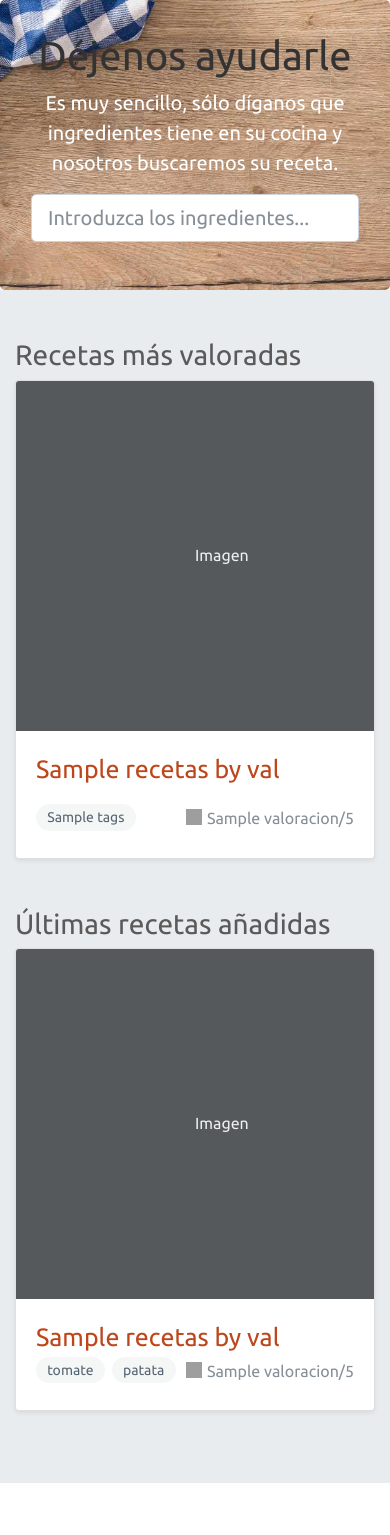
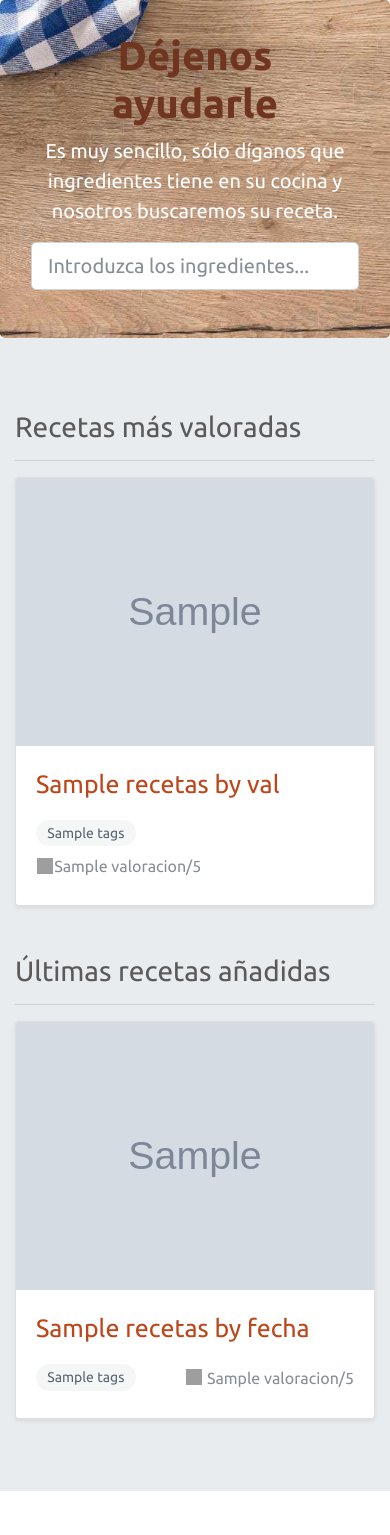
Before and after one commit to jcguzmand/buscador_recetas_proyecto_CFTIC, a Symfony app: template templates/inicio.html.twig in a window 390 px wide. Shown: the part 101-1636 px from the top of the page. Run offline with Twig, Linux system fonts and the light colour scheme; the template is opened without the code that fills it: most values are stand-ins (such as "Sample title", 1, 10 or a date in 2020); grey boxes marked "Sample" are stand-in pictures; some libraries are stand-ins or nearby versions; grey boxes are pictures that could not be loaded.

Commit message:
comienzo de la vista de detalles de recetas

```diff
--- a/public/css/styles.css
+++ b/public/css/styles.css
@@ -16,10 +16,6 @@
     margin-bottom: 0;
 }
 
-.jumbotron h1 {
-    font-weight: 300;
-}
-
 .jumbotron .container {
     max-width: 40rem;
 }
@@ -32,10 +28,11 @@ footer {
 footer p {
     margin-bottom: .25rem;
 }
+/* End Plantilla de bootstrap----------------------------------------------------------- */
 
-/*----------------------------------------------------------- */
+/*Start Search----------------------------------------------------------- */
 
-#banner{
+#search{
     margin-bottom: 0;
     background-image: url('../img/mantel.jpg');
     background-repeat: no-repeat;
@@ -45,12 +42,27 @@ footer p {
     position: relative;
 }
 
-#texto-banner{
+#search_text{
     color: white;
 }
 
+.search_header{
+    color: #703520;
+    font-weight: bold;
+
+}
+
+/*End Search----------------------------------------------------------- */
+
+/*Start listado de recetas--------------------------------------------- */
+.receta_card:hover{
+    background-color: #f3e7e2;
+}
+
+
 .inicio_titulos{
     color: rgb(90, 90, 90);
+    margin-bottom: 0px !important;
 }
 
 .receta_nombre{
@@ -79,3 +91,16 @@ img.emoji {
     background-color: #f5f7f7;
     margin: 0 .5em .5em 0;
 }
+/*End listado de recetas--------------------------------------------- */
+
+/*Start detalles de recetas--------------------------------------------- */
+
+.detalleReceta_nombre{
+    color: rgb(90, 90, 90);
+    margin-bottom: 0px !important;
+}
+
+.card-box{
+    padding: 40px;
+    background-color: white;
+}
--- a/src/Controller/InicioController.php
+++ b/src/Controller/InicioController.php
@@ -13,7 +13,6 @@ class InicioController extends AbstractController
     #[Route('/inicio', name: 'inicio')]
     public function inicio(Request $request, EntityManagerInterface $em)
     {
-
         //Creacion de la consulta de recetas por valoración-----------------------------------------------------
         $queryByVal = $em->createQuery('SELECT r FROM App\Entity\Recetas r ORDER BY r.valoracion DESC');
         //Establecer el limit de la consulta, max 6 registros
--- a/templates/base.html.twig
+++ b/templates/base.html.twig
@@ -11,7 +11,7 @@
 		href="/libs/bootstrap4/bootstrap.min.css" rel="stylesheet" type="text/css" id="bootstrap-stylesheet"/>
 		<!-- JS Fontawesone -->
 		<script src="https://kit.fontawesome.com/eb9a666b3e.js" crossorigin="anonymous"></script>
-		<!-- CSS personalizados-->
+		<!-- Bloque CSS personalizados-->
 		{% block stylesheets %}{% endblock %}
 	</head>
 	<body>
@@ -22,13 +22,18 @@
 		{% else %}
 			{{include('menus/menuRegistrados.html.twig')}}
 		{% endif %}
-		<!-- Buscador -->
-		{% if 1 == 1 %}
-			{{include('elements/search.html.twig')}}
-		{% endif %}
-		<!-- Contenido personalizado -->
-		{% block content %}{% endblock %}
-		<!-- Pie de página -->
+
+		<!-- Bloque buscador -->
+		{% block search %}{% endblock %}
+
+		<div class="album py-5 bg-light">
+			<div class="container">
+				<!-- Bloque contenido dinámico -->
+				{% block content %}{% endblock %}
+			</div>
+		</div>
+
+		<!-- Bloque pie de página -->
 		{% if 1 == 1 %}
 			{{include('elements/footer.html.twig')}}
 		{% endif %}
@@ -36,7 +41,7 @@
 		<!-- JS -->
 		<script src="/libs/jquery/jquery-3.6.0.min.js"></script>
 		<script src="/libs/bootstrap4/bootstrap.bundle.min.js"></script>
-		<!-- JS personalizados-->
+		<!--Bloque JS personalizados-->
 		{% block javascripts %}{% endblock %}
 	</body>
 </html>
--- a/templates/elements/search.html.twig
+++ b/templates/elements/search.html.twig
@@ -1,8 +1,8 @@
 <!--Element Search-->
-<section class="jumbotron text-center" id="banner">
+<section class="jumbotron text-center" id="search">
 	<div class="container">
-		<h1>Déjenos ayudarle</h1>
-		<p class="lead" id="texto-banner">Es muy sencillo, sólo díganos que ingredientes tiene en su cocina y nosotros buscaremos su receta.</p>
+		<h1 class="search_header">Déjenos ayudarle</h1>
+		<p class="lead" id="search_text">Es muy sencillo, sólo díganos que ingredientes tiene en su cocina y nosotros buscaremos su receta.</p>
     <div class="form-group">
       <input class="form-control form-control-lg" type="text" placeholder="Introduzca los ingredientes..." id="inputLarge">
     </div>
--- a/templates/inicio.html.twig
+++ b/templates/inicio.html.twig
@@ -1,23 +1,52 @@
 {% extends 'base.html.twig' %}
 
-{% block title %}Inicio
+{% block title %}
+	Inicio
+{% endblock %}
+
+{% block search %}
+	{{include('elements/search.html.twig')}}
 {% endblock %}
 
 {% block content %}
-
 	<!--Contenido dinámico -->
-	<div class="album py-5 bg-light">
-		<div class="container">
-            <h3 class="inicio_titulos">Recetas más valoradas</h3>
+	<h3 class="mt-4 inicio_titulos">Recetas más valoradas</h3>
+	<hr>
 	<div class="row">
 		{% for receta in recetasByVal %}
 			<div class="col-md-6">
-						<div class="card mb-4 shadow-sm">
-							<svg class="bd-placeholder-img card-img-top" width="100%" height="350" xmlns="http://www.w3.org/2000/svg" role="img" aria-label="Placeholder: Thumbnail" preserveaspectratio="xMidYMid slice" focusable="false">
-								<title>Placeholder</title>
-								<rect width="100%" height="100%" fill="#55595c"></rect>
-								<text x="50%" y="50%" fill="#eceeef" dy=".3em">Imagen</text>
-							</svg>
+				<div class="card mb-4 shadow-sm receta_card">
+					<img class="card-img-top" src="img/recetas/{{receta.ImagenUrl}}" alt="{{ receta.nombre }}">
+					<div class="card-body">
+						<a href="{{ path('verDetalles', {id: receta.Id})}}" class="receta_nombre">{{ receta.nombre }}</a>
+						<div class="row mt-3">
+							<div class="col-sm-10">
+								{% set tags = receta.tags %}
+								{% set arrayTags = tags|split(',') %}
+								{% for tag in arrayTags %}
+									<a href="#" class="rdr-tag">{{ tag }}</a>
+								{% endfor %}
+							</div>
+							<div class="col-sm-2">
+							<h5>
+								<small class="text-muted">
+									<img draggable="false" role="img" class="emoji" alt="⭐" src="https://s.w.org/images/core/emoji/13.1.0/svg/2b50.svg">{{ receta.valoracion }}/5
+								</small>
+							</h5>
+							</div>
+						</div>
+					</div>
+				</div>
+			</div>
+		{% endfor %}
+	</div>
+	<h3 class="mt-4 inicio_titulos">Últimas recetas añadidas</h3>
+	<hr>
+	<div class="row">
+		{% for receta in recetasByFecha %}
+			<div class="col-md-6">
+				<div class="card mb-4 shadow-sm receta_card">
+					<img class="card-img-top" src="img/recetas/{{receta.ImagenUrl}}" alt="{{ receta.nombre }}">
 					<div class="card-body">
 						<a href="#" class="receta_nombre">{{ receta.nombre }}</a>
 						<div class="d-flex justify-content-between align-items-center mt-3">
@@ -30,7 +59,8 @@
 							</div>
 							<h5>
 								<small class="text-muted">
-                                            <img draggable="false" role="img" class="emoji" alt="⭐" src="https://s.w.org/images/core/emoji/13.1.0/svg/2b50.svg"> {{ receta.valoracion }}/5
+									<img draggable="false" role="img" class="emoji" alt="⭐" src="https://s.w.org/images/core/emoji/13.1.0/svg/2b50.svg">
+									{{ receta.valoracion }}/5
 								</small>
 							</h5>
 						</div>
@@ -39,35 +69,5 @@
 			</div>
 		{% endfor %}
 	</div>
-            <h3 class="mt-4 inicio_titulos">Últimas recetas añadidas</h3>
-			<div class="row">
-				{% for receta in recetasByVal %}
-					<div class="col-md-6">
-						<div class="card mb-4 shadow-sm">
-							<svg class="bd-placeholder-img card-img-top" width="100%" height="350" xmlns="http://www.w3.org/2000/svg" role="img" aria-label="Placeholder: Thumbnail" preserveaspectratio="xMidYMid slice" focusable="false">
-								<title>Placeholder</title>
-								<rect width="100%" height="100%" fill="#55595c"></rect>
-								<text x="50%" y="50%" fill="#eceeef" dy=".3em">Imagen</text>
-							</svg>
-							<div class="card-body">
-								<a href="#" class="receta_nombre">{{ receta.nombre }}</a>
-								<div class="d-flex justify-content-between align-items-center">
-									<div class="btn-group">
-										<a href="#" class="rdr-tag">tomate</a>
-                                        <a href="#" class="rdr-tag">patata</a>
-									</div>
-									<h5>
-                                        <small class="text-muted">
-                                            <img draggable="false" role="img" class="emoji" alt="⭐" src="https://s.w.org/images/core/emoji/13.1.0/svg/2b50.svg"> {{ receta.valoracion }}/5
-                                        </small>
-                                    </h5>
-								</div>
-							</div>
-						</div>
-					</div>
-				{% endfor %}
-			</div>
-		</div>
-	</div>
-
+	<!--Fin Contenido dinámico -->
 {% endblock %}
```
Also changed, not shown: src/Controller/RecetasController.php (added, +28 -0 lines), templates/detallesReceta.html.twig (added, +45 -0 lines), public/img/recetas/arrozcubana.jpg, public/img/recetas/bizcochoyogur.jpg, public/img/recetas/costillaspatatas.jpg, public/img/recetas/ensaladacampera.jpg, public/img/recetas/ensaladillarusa.jpg, public/img/recetas/garbanzoschorizo.jpg, public/img/recetas/gazpacho.jpg, public/img/recetas/macarronestomateatun.jpg, public/img/recetas/paellapollo.jpg, public/img/recetas/patatasbravas.jpg, public/img/recetas/tortilla.jpg. Lines whose indentation alone changed are shown as unchanged.
